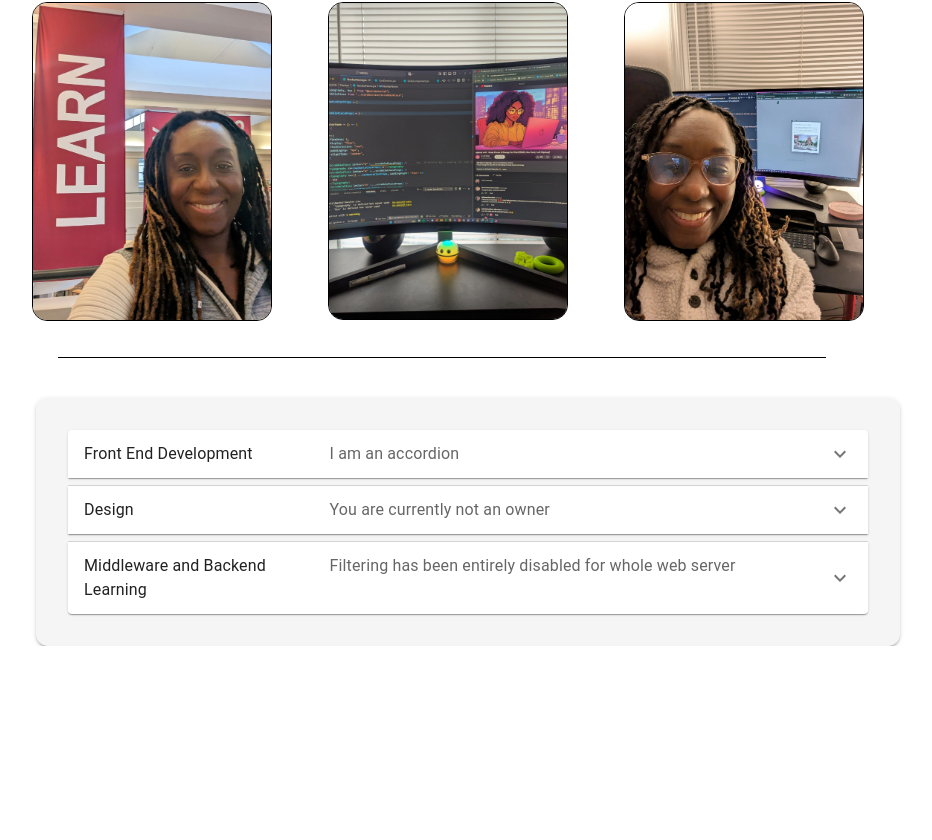
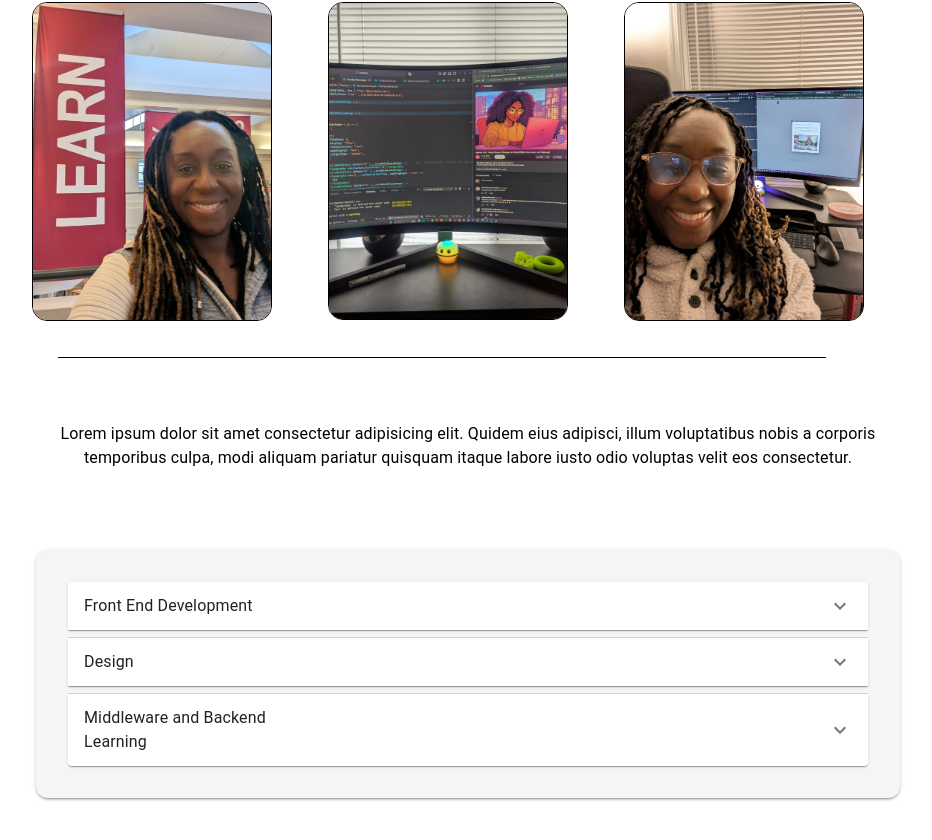
Before and after one commit to amerigirl/website, a React (Create React App) app: page /skillsPage in a window 1280 px wide. Shown: the part 406-1246 px from the top of the page, without its empty margins (172-1104 px from the left). Before the commit the page ends 1052 px from the top, so only its background shows below. Built offline with nearby package versions, Linux system fonts and the light colour scheme.

Commit message:
adjusting accordion

```diff
--- a/src/Components/SkillsPage/Accordion.jsx
+++ b/src/Components/SkillsPage/Accordion.jsx
@@ -46,9 +46,7 @@ export default function ControlledAccordions() {
           <Typography component="span" sx={{ width: "33%", flexShrink: 0 }}>
             Front End Development
           </Typography>
-          <Typography component="span" sx={{ color: "text.secondary" }}>
-            I am an accordion
-          </Typography>
+
         </AccordionSummary>
         <AccordionDetails>
           <Typography>
@@ -70,9 +68,7 @@ export default function ControlledAccordions() {
           <Typography component="span" sx={{ width: "33%", flexShrink: 0 }}>
             Design
           </Typography>
-          <Typography component="span" sx={{ color: "text.secondary" }}>
-            You are currently not an owner
-          </Typography>
+
         </AccordionSummary>
         <AccordionDetails>
           <Typography>
@@ -94,9 +90,7 @@ export default function ControlledAccordions() {
           <Typography component="span" sx={{ width: "33%", flexShrink: 0 }}>
             Middleware and Backend Learning
           </Typography>
-          <Typography component="span" sx={{ color: "text.secondary" }}>
-            Filtering has been entirely disabled for whole web server
-          </Typography>
+
         </AccordionSummary>
         <AccordionDetails>
           <Typography>
--- a/src/Components/SkillsPage/SkillsPage.jsx
+++ b/src/Components/SkillsPage/SkillsPage.jsx
@@ -3,7 +3,7 @@ import theme from "../../theme";
 import React from "react";
 import Navbar from "../Navbar/Navbar";
 import Footer from "../Footer/Footer";
-import { Box } from "@mui/material";
+import { Box, Typography } from "@mui/material";
 import { imageList } from "../../Data/AboutImageData";
 import SectionTitle from "../SectionTitle";
 import Accordion from "./Accordion";
@@ -59,9 +59,13 @@ const SkillsPage = () => {
           mr: "auto",
         }}
       />
+      <Typography sx={{ textAlign: "center", mt: 8, mb: 10, ml: "18%", mr: "18%" }}>
+        Lorem ipsum dolor sit amet consectetur adipisicing elit. Quidem eius adipisci, illum voluptatibus nobis a corporis temporibus culpa, modi aliquam pariatur quisquam itaque labore iusto odio voluptas velit eos consectetur.
+  </Typography>
       <Box
         sx={{
-          mt: 5,
+          mt: 6,
+          mb: 6,
           maxWidth: 800,
           mx: "auto",
           backgroundColor: "#f5f5f5",
```
